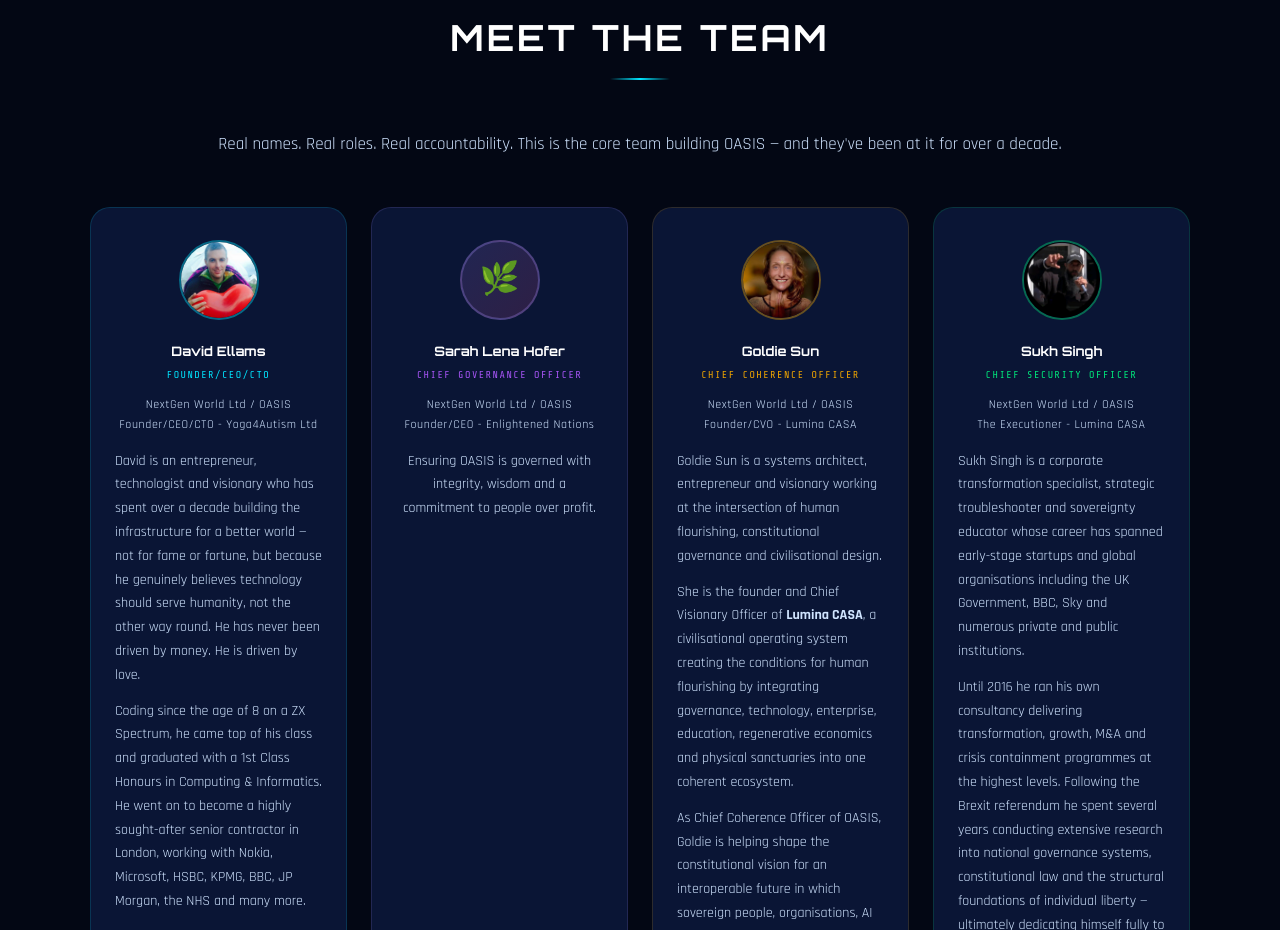
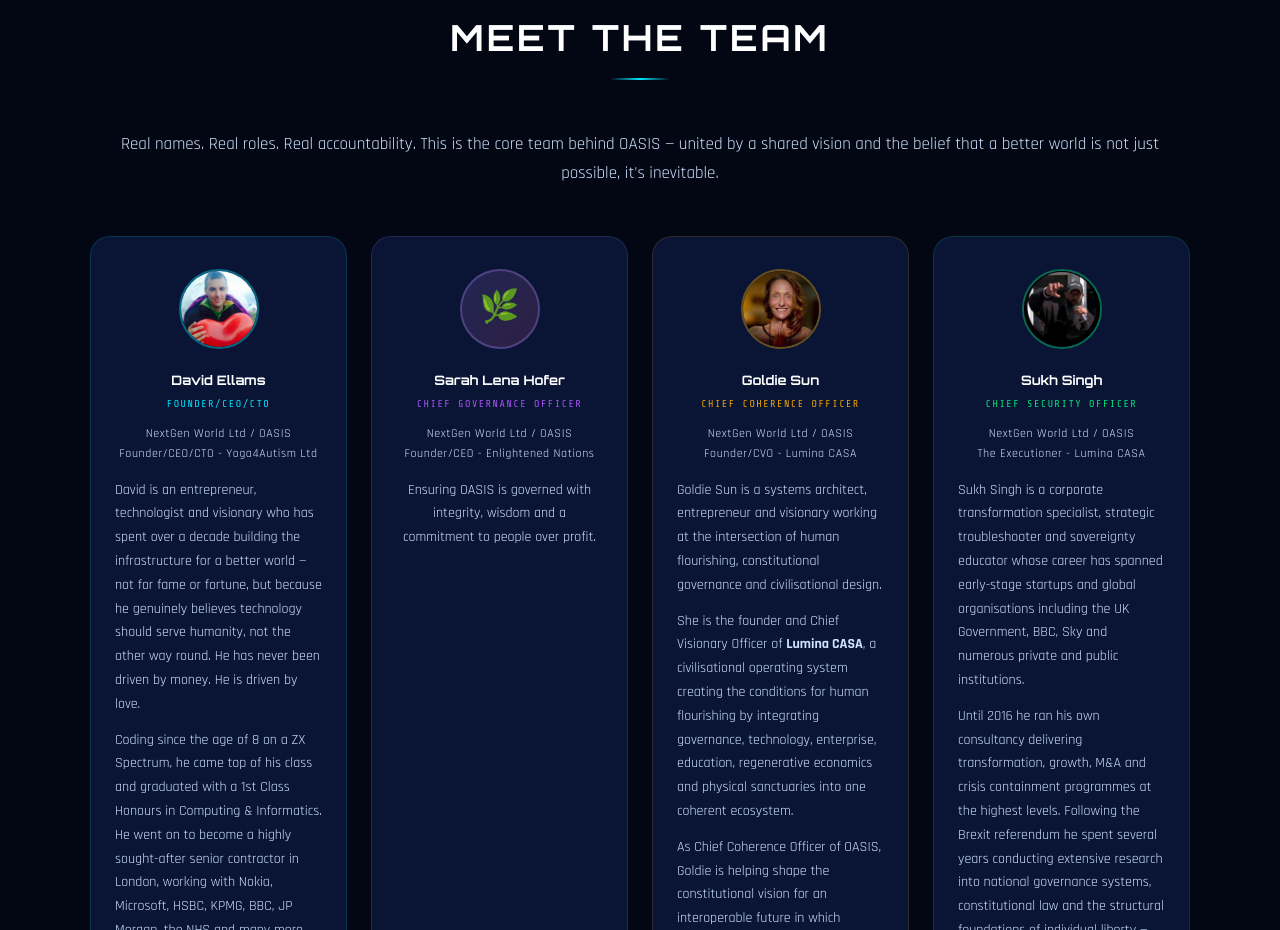
Before and after one commit to NextGenSoftwareUK/NFTFoundersLandingPage, a website: page learn.html in a window 1280 px wide. Shown: the part 10720-11650 px from the top of the page. Drawn offline with nearby package versions, Linux system fonts and the light colour scheme.

Commit message:
Fix team intro — only David has been building for a decade

```diff
--- a/learn.html
+++ b/learn.html
@@ -1037,7 +1037,7 @@
     <div class="section-kicker">THE PEOPLE BEHIND IT</div>
     <h2 class="section-title">MEET THE TEAM</h2>
     <span class="section-line"></span>
-    <p class="section-sub" style="text-align:center">Real names. Real roles. Real accountability. This is the core team building OASIS — and they've been at it for over a decade.</p>
+    <p class="section-sub" style="text-align:center">Real names. Real roles. Real accountability. This is the core team behind OASIS — united by a shared vision and the belief that a better world is not just possible, it's inevitable.</p>
 
     <div style="display:grid;grid-template-columns:repeat(4,1fr);gap:24px;margin-top:48px" class="team-grid">
 
```
